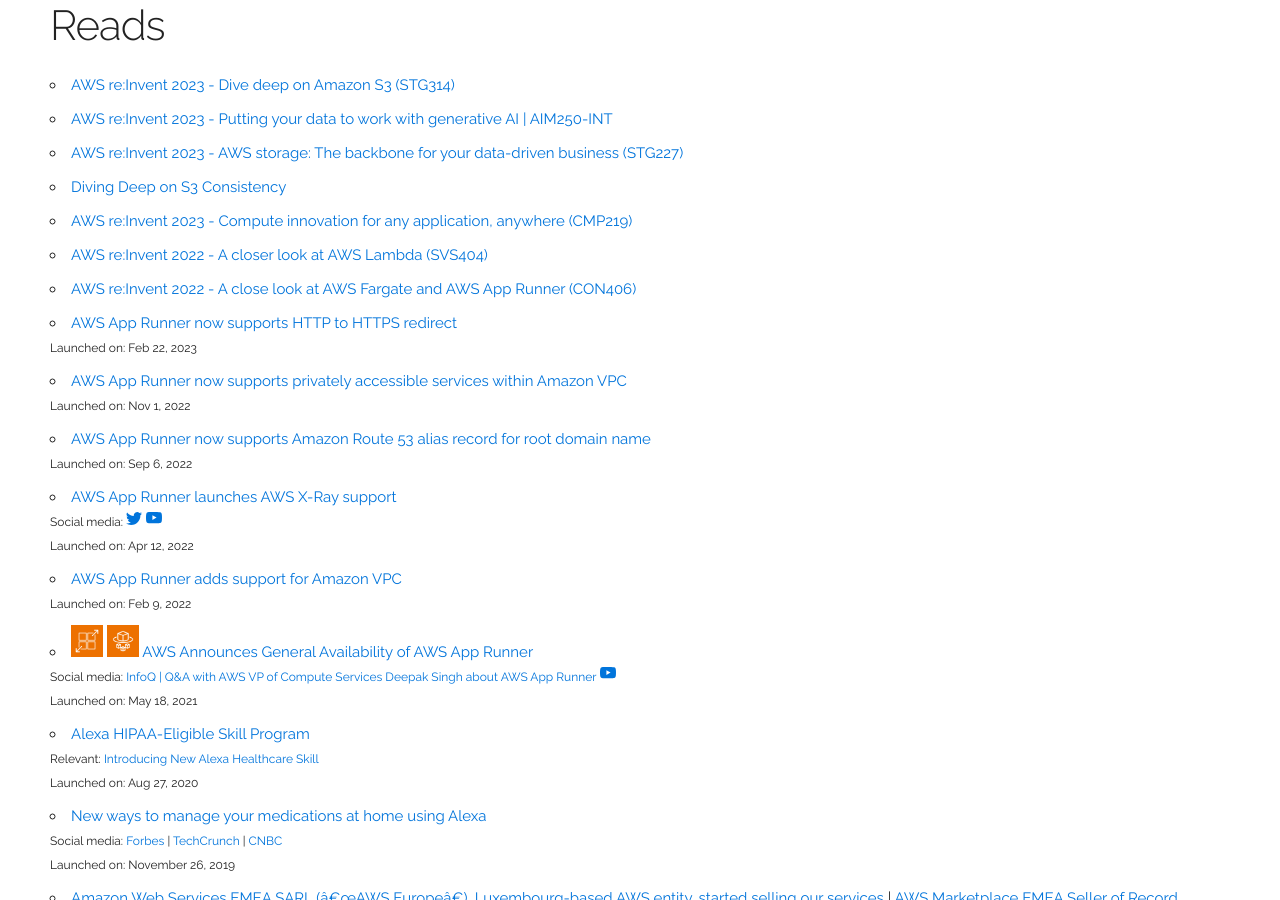
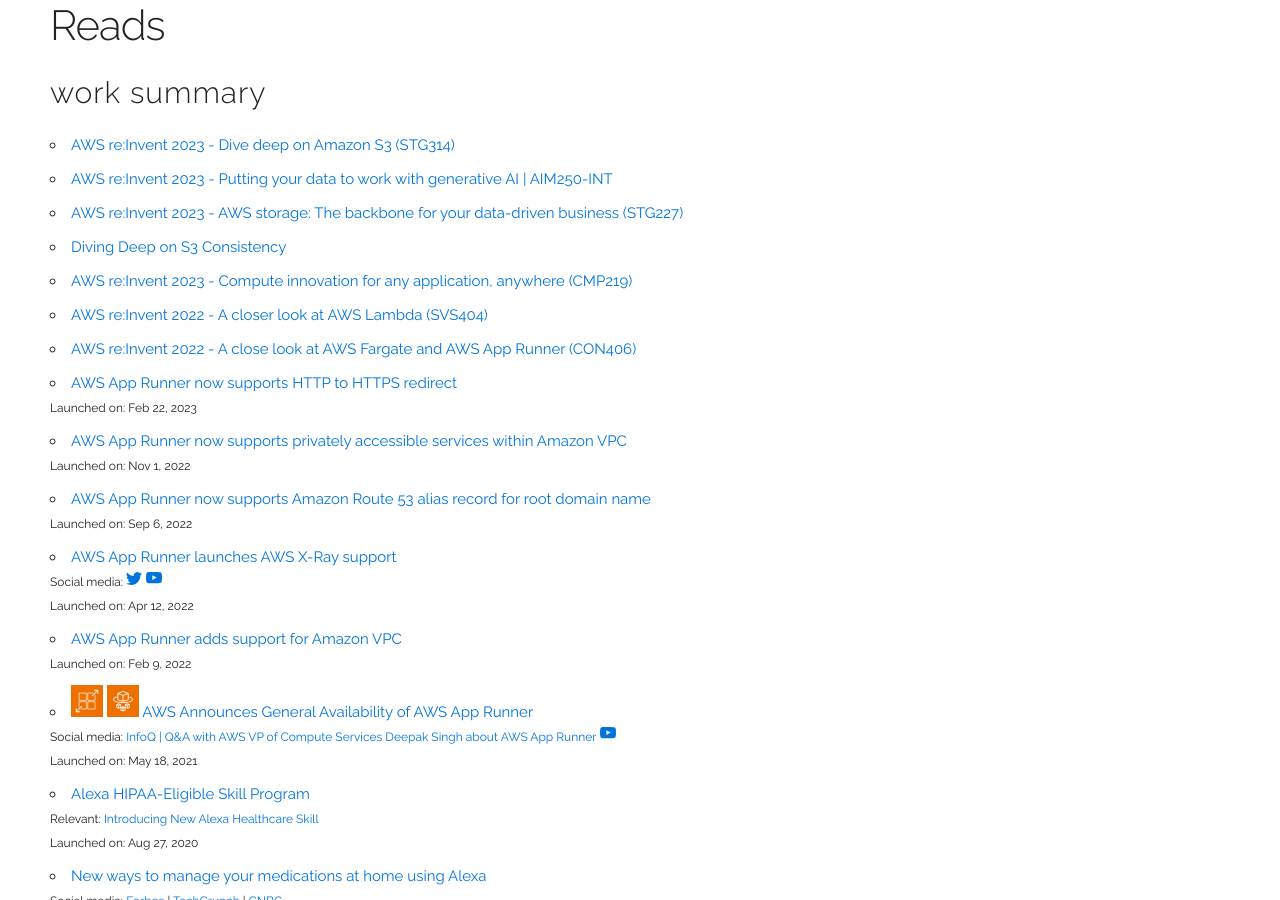
Before and after one commit to gfw001/gfw001.github.io, a Jekyll site: the page resume.html, which Jekyll copies as it is, in a window 1280 px wide and 900 px high. Built offline with Jekyll 4.4.1, drawn with Linux system fonts in a browser that asks for light colours.

Commit message:
Update resume.html

```diff
--- a/resume.html
+++ b/resume.html
@@ -59,6 +59,7 @@
 
 <div class="container-sm container-all">
 <h2>Reads</h2>
+<h4>work summary</h4>
 <ul>
 <li>
 	<a href="https://youtu.be/sYDJYqvNeXU?si=QxvSEBmhc4pib-cx">AWS re:Invent 2023 - Dive deep on Amazon S3 (STG314)</a>
```
